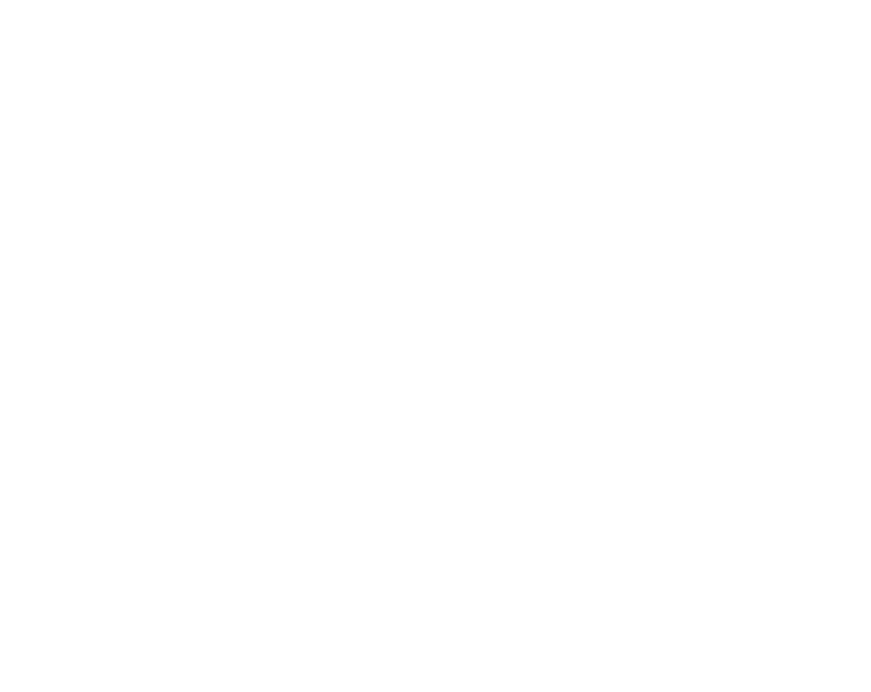
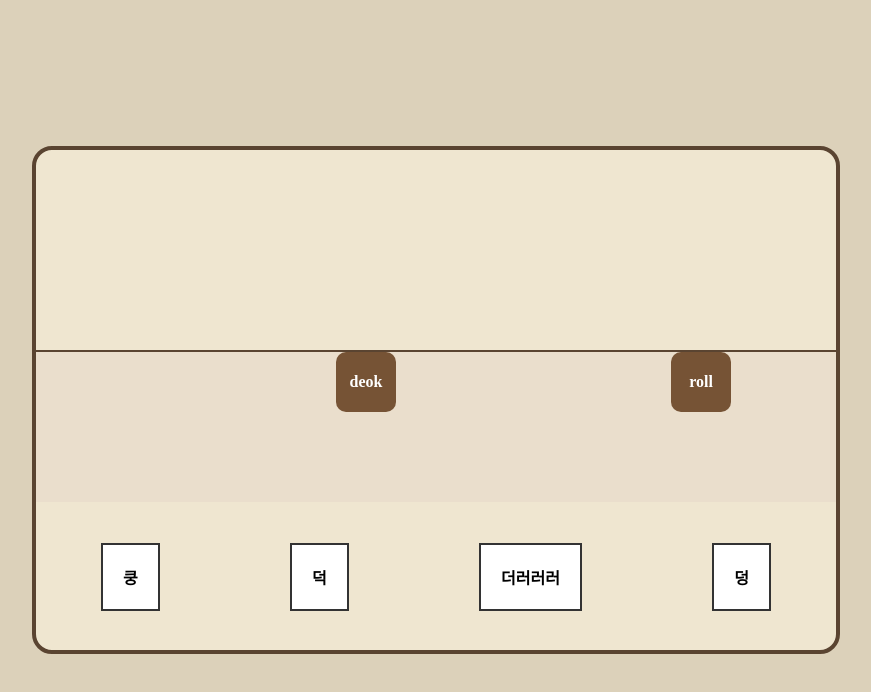
Before and after one commit to subin273/final, a plain HTML site: page index.html in a window 1280 px wide. Shown: the whole page, without its empty margins (204-1075 px from the left). Drawn offline with Linux system fonts and the light colour scheme.

Commit message:
Update index.html

```diff
--- a/index.html
+++ b/index.html
@@ -1,52 +1,93 @@
+<!DOCTYPE html>
+<html lang="ko">
+<head>
+    <meta charset="UTF-8">
+    <title>국악 장단 리듬게임 (완전체)</title>
+    <style>
+        body { margin: 0; background: #dcd1ba; display: flex; justify-content: center; align-items: center; height: 100vh; overflow: hidden; }
+        #gameWrapper { width: 800px; height: 500px; background: #efe6d0; border: 4px solid #5a4431; position: relative; border-radius: 20px; }
+        #actionZone { height: 200px; position: relative; border-bottom: 2px solid #5a4431; }
+        #notesLane { height: 150px; position: relative; background: #eadecc; }
+        .jnote { position: absolute; width: 60px; height: 60px; background: #765335; color: white; display: flex; align-items: center; justify-content: center; border-radius: 10px; font-weight: bold; }
+        #controllerZone { height: 150px; display: flex; justify-content: space-around; align-items: center; }
+        .key-cap { background: #fff; padding: 20px; border: 2px solid #333; cursor: pointer; font-weight: bold; }
+    </style>
+</head>
+<body>
+
+<div id="gameWrapper">
+    <div id="actionZone"></div>
+    <div id="notesLane"></div>
+    <div id="controllerZone">
+        <div class="key-cap" onclick="hit('gung')">쿵</div>
+        <div class="key-cap" onclick="hit('deok')">덕</div>
+        <div class="key-cap" onclick="hit('roll')">더러러러</div>
+        <div class="key-cap" onclick="hit('deong')">덩</div>
+    </div>
+</div>
+
 <script>
-// 1. 소리 파일 객체 생성 (오디오 파일 경로를 깃허브와 맞추세요)
-const sounds = {
-  deong: new Audio('deong.mp3'),
-  gung: new Audio('gung.mp3'),
-  chae: new Audio('chae.mp3'),
-  gideok: new Audio('gideok.mp3'),
-  roll: new Audio('roll.mp3')
-};
+    // 1. 소리 파일 정의
+    const sounds = {
+        deong: new Audio('deong.wav'),
+        gung: new Audio('gung.wav'),
+        deok: new Audio('deok.wav'),
+        gideok: new Audio('gideok.wav'),
+        roll: new Audio('roll.wav')
+    };
 
-// 2. 판정 시 소리 재생 로직을 hit() 함수 안에 넣습니다
-function hit(type) {
-  let targetNote = null;
-  const availableNotes = document.querySelectorAll(".jnote");
-  for (let i = 0; i < availableNotes.length; i++) {
-    if (availableNotes[i].dataset.hit === "false") {
-      targetNote = availableNotes[i];
-      break;
-    }
-  }
-  if (!targetNote) return;
-
-  const x = parseInt(targetNote.style.left);
-  const targetX = 260;
-  const diff = Math.abs(x - targetX);
-
-  if (diff < 95) {
-    let nType = targetNote.dataset.type;
-    let isHitMatch = false;
-
-    // 맞는 노트 타입에 따라 소리 재생
-    if (nType === type || (nType === "gideok" && type === "chae") || (nType === "roll-master" && type === "roll")) {
-      isHitMatch = true;
-      // 🎶 여기서 소리를 재생합니다!
-      if (sounds[nType]) {
-          sounds[nType].currentTime = 0;
-          sounds[nType].play().catch(e => console.log("자동재생 대기"));
-      } else if (nType === "gideok" && sounds.gideok) {
-          sounds.gideok.currentTime = 0;
-          sounds.gideok.play();
-      }
+    // 2. 사운드 재생 함수
+    function playSound(key) {
+        if (sounds[key]) {
+            sounds[key].currentTime = 0;
+            sounds[key].play().catch(e => console.log("재생 대기"));
+        }
     }
 
-    if (isHitMatch) {
-      targetNote.dataset.hit = "true";
-      targetNote.remove();
-      combo++;
-      // ... 이후 점수/콤보 로직 동일
+    // 3. 노트 생성 및 이동 (게임의 핵심 로직)
+    function createNote() {
+        const lane = document.getElementById('notesLane');
+        const note = document.createElement('div');
+        note.className = 'jnote';
+        note.style.left = '800px';
+        note.dataset.hit = 'false';
+
+        const types = ['gung', 'deok', 'roll', 'deong'];
+        const randomType = types[Math.floor(Math.random() * types.length)];
+        note.dataset.type = randomType;
+        note.innerText = randomType;
+
+        lane.appendChild(note);
+
+        let pos = 800;
+        let interval = setInterval(() => {
+            pos -= 5;
+            note.style.left = pos + 'px';
+            if (pos < -60) {
+                clearInterval(interval);
+                note.remove();
+            }
+        }, 30);
     }
-  }
-}
+
+    // 4. 타격 판정 및 소리 재생
+    function hit(type) {
+        const notes = document.querySelectorAll('.jnote');
+        notes.forEach(note => {
+            let left = parseInt(note.style.left);
+            if (left > 0 && left < 150) { // 판정 범위
+                if (note.dataset.type === type || (note.dataset.type === 'roll' && type === 'roll')) {
+                    note.dataset.hit = 'true';
+                    note.remove();
+                    playSound(type); // 🎵 여기서 소리가 납니다!
+                }
+            }
+        });
+    }
+
+    // 주기적으로 노트 생성
+    setInterval(createNote, 2000);
+
 </script>
+</body>
+</html>
```
